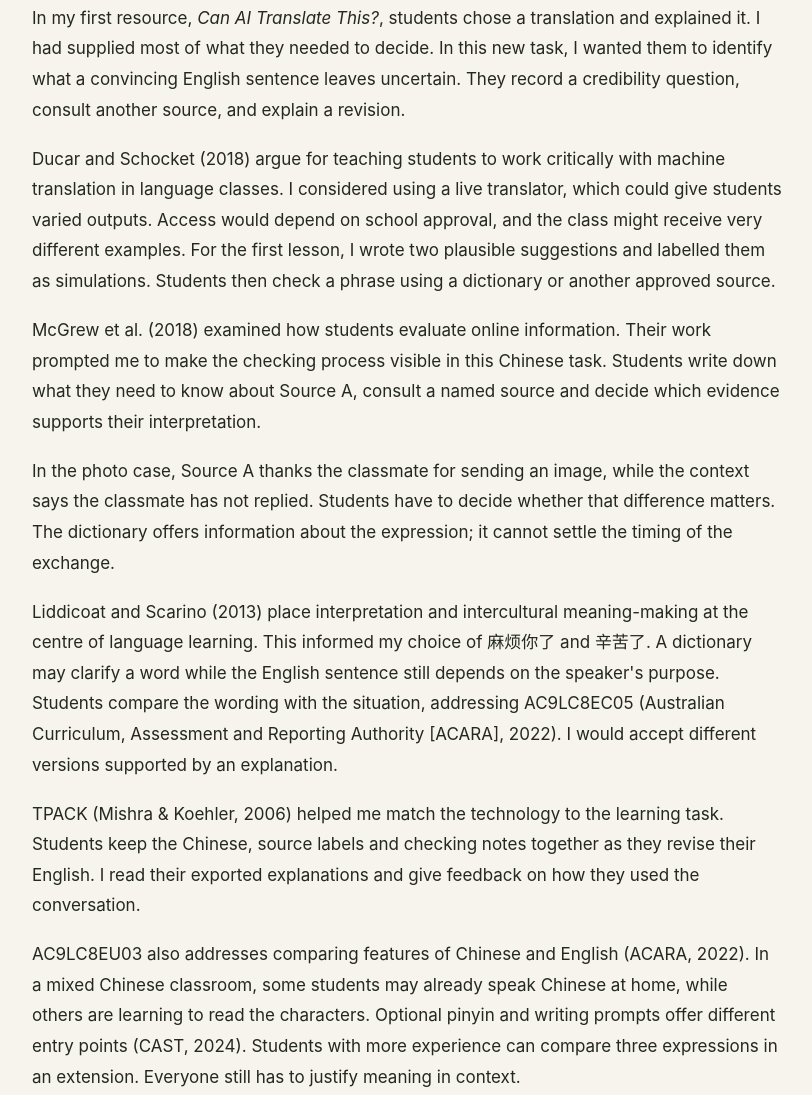
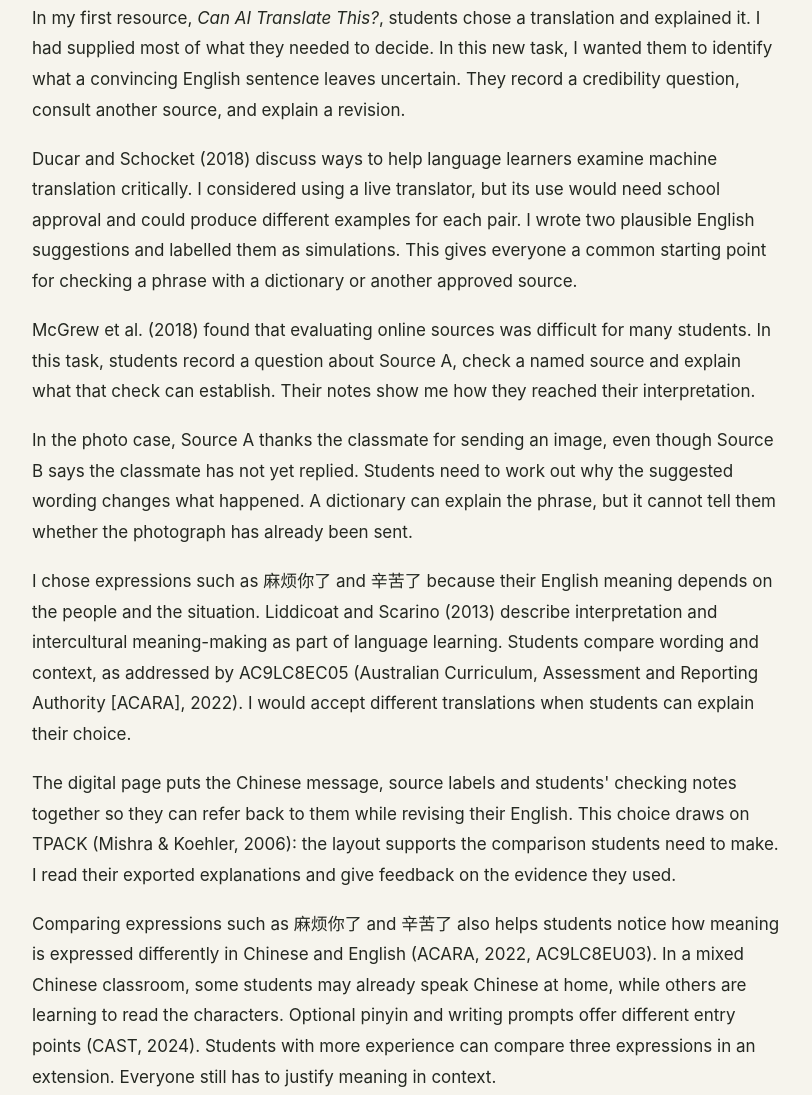
Before and after one commit to ZhijiWang/digital-education-portfolio, a plain HTML site: page part-b/resources.html in a window 1280 px wide. Shown: the part 1970-3065 px from the top of the page, without its empty margins (68-880 px from the left). Drawn offline with Linux system fonts and the light colour scheme.

Commit message:
Polish natural pedagogical writing and narration for assessment 2B

```diff
--- a/part-b/resources.html
+++ b/part-b/resources.html
@@ -40,12 +40,12 @@
 <p class="eyebrow">Pedagogical justification · Approximately 500 words</p><h2>Why I designed it this way</h2>
 <div class="prose">
 <p>In my first resource, <em>Can AI Translate This?</em>, students chose a translation and explained it. I had supplied most of what they needed to decide. In this new task, I wanted them to identify what a convincing English sentence leaves uncertain. They record a credibility question, consult another source, and explain a revision.</p>
-<p>Ducar and Schocket (2018) argue for teaching students to work critically with machine translation in language classes. I considered using a live translator, which could give students varied outputs. Access would depend on school approval, and the class might receive very different examples. For the first lesson, I wrote two plausible suggestions and labelled them as simulations. Students then check a phrase using a dictionary or another approved source.</p>
-<p>McGrew et al. (2018) examined how students evaluate online information. Their work prompted me to make the checking process visible in this Chinese task. Students write down what they need to know about Source A, consult a named source and decide which evidence supports their interpretation.</p>
-<p>In the photo case, Source A thanks the classmate for sending an image, while the context says the classmate has not replied. Students have to decide whether that difference matters. The dictionary offers information about the expression; it cannot settle the timing of the exchange.</p>
-<p>Liddicoat and Scarino (2013) place interpretation and intercultural meaning-making at the centre of language learning. This informed my choice of <span lang="zh-Hans">麻烦你了</span> and <span lang="zh-Hans">辛苦了</span>. A dictionary may clarify a word while the English sentence still depends on the speaker's purpose. Students compare the wording with the situation, addressing AC9LC8EC05 (Australian Curriculum, Assessment and Reporting Authority [ACARA], 2022). I would accept different versions supported by an explanation.</p>
-<p>TPACK (Mishra &amp; Koehler, 2006) helped me match the technology to the learning task. Students keep the Chinese, source labels and checking notes together as they revise their English. I read their exported explanations and give feedback on how they used the conversation.</p>
-<p>AC9LC8EU03 also addresses comparing features of Chinese and English (ACARA, 2022). In a mixed Chinese classroom, some students may already speak Chinese at home, while others are learning to read the characters. Optional pinyin and writing prompts offer different entry points (CAST, 2024). Students with more experience can compare three expressions in an extension. Everyone still has to justify meaning in context.</p>
+<p>Ducar and Schocket (2018) discuss ways to help language learners examine machine translation critically. I considered using a live translator, but its use would need school approval and could produce different examples for each pair. I wrote two plausible English suggestions and labelled them as simulations. This gives everyone a common starting point for checking a phrase with a dictionary or another approved source.</p>
+<p>McGrew et al. (2018) found that evaluating online sources was difficult for many students. In this task, students record a question about Source A, check a named source and explain what that check can establish. Their notes show me how they reached their interpretation.</p>
+<p>In the photo case, Source A thanks the classmate for sending an image, even though Source B says the classmate has not yet replied. Students need to work out why the suggested wording changes what happened. A dictionary can explain the phrase, but it cannot tell them whether the photograph has already been sent.</p>
+<p>I chose expressions such as <span lang="zh-Hans">麻烦你了</span> and <span lang="zh-Hans">辛苦了</span> because their English meaning depends on the people and the situation. Liddicoat and Scarino (2013) describe interpretation and intercultural meaning-making as part of language learning. Students compare wording and context, as addressed by AC9LC8EC05 (Australian Curriculum, Assessment and Reporting Authority [ACARA], 2022). I would accept different translations when students can explain their choice.</p>
+<p>The digital page puts the Chinese message, source labels and students' checking notes together so they can refer back to them while revising their English. This choice draws on TPACK (Mishra &amp; Koehler, 2006): the layout supports the comparison students need to make. I read their exported explanations and give feedback on the evidence they used.</p>
+<p>Comparing expressions such as <span lang="zh-Hans">麻烦你了</span> and <span lang="zh-Hans">辛苦了</span> also helps students notice how meaning is expressed differently in Chinese and English (ACARA, 2022, AC9LC8EU03). In a mixed Chinese classroom, some students may already speak Chinese at home, while others are learning to read the characters. Optional pinyin and writing prompts offer different entry points (CAST, 2024). Students with more experience can compare three expressions in an extension. Everyone still has to justify meaning in context.</p>
 <p>After the lesson, I would group responses by the evidence students used. If students relied on a dictionary definition alone, I would compare two uses of the same expression in the next class. I could put two anonymous explanations on the screen, ask the class which one accounts for the context, and have students revise their own answer. That second response would show whether the discussion changed their reasoning. Students would submit through a school-approved platform, following the privacy guidance in the Australian Framework for Generative AI in Schools (Australian Government Department of Education, 2023).</p>
 </div>
 </section>
```
